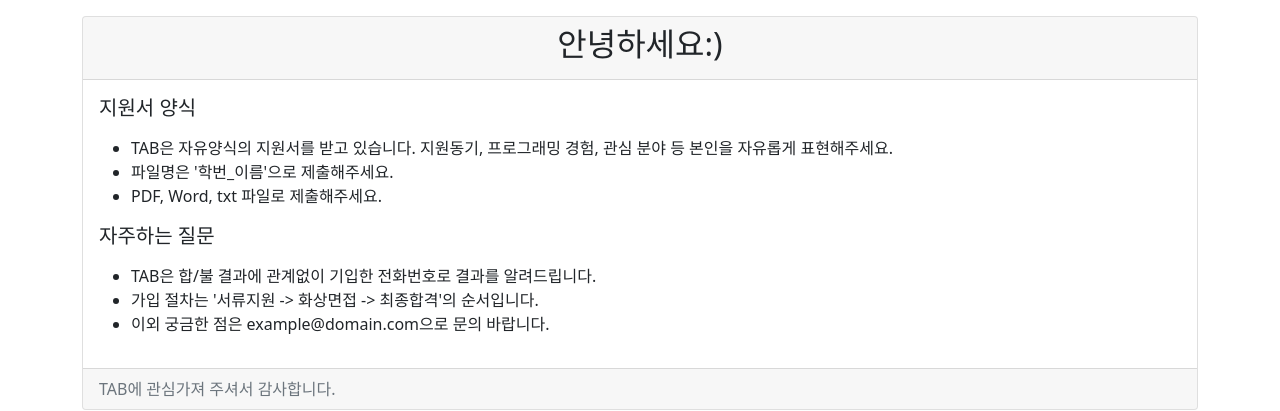
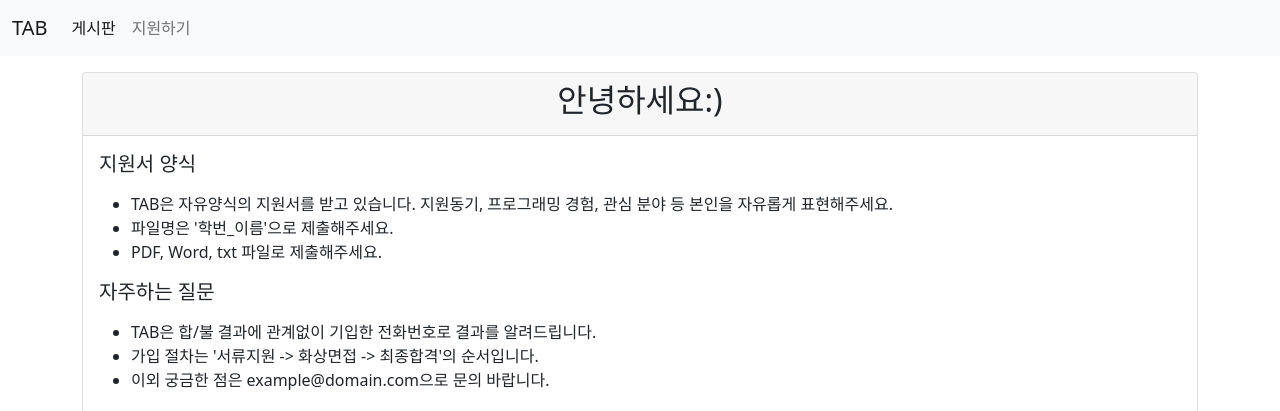
Before and after one commit to Hyeonjae-K/HUFS-TAB, a Django app: template templates/recruiting.html in a window 1280 px wide. Shown: the top 411 px of the page. Run offline with Django 4.2, Linux system fonts and the light colour scheme; the template is opened without the code that fills it, so the values that code supplies are empty.

Commit message:
FEAT - 네비게이션 바 구현

```diff
--- a/templates/base.html
+++ b/templates/base.html
@@ -11,6 +11,8 @@
     <title>TAB</title>
   </head>
   <body>
+    {% include "navbar.html" %}
+
     <div class="container my-3">
     {% block content %}
     {% endblock %}
--- /dev/null
+++ b/templates/navbar.html
@@ -0,0 +1,18 @@
+<nav class="navbar navbar-expand-lg navbar-light bg-light">
+  <div class="container-fluid">
+    <a class="navbar-brand" href="#">TAB</a>
+    <button class="navbar-toggler" type="button" data-bs-toggle="collapse" data-bs-target="#navbarSupportedContent" aria-controls="navbarSupportedContent" aria-expanded="false" aria-label="Toggle navigation">
+      <span class="navbar-toggler-icon"></span>
+    </button>
+    <div class="collapse navbar-collapse" id="navbarSupportedContent">
+      <ul class="navbar-nav me-auto mb-2 mb-lg-0">
+        <li class="nav-item">
+          <a class="nav-link active" aria-current="page" href="{% url 'tab:board' %}">게시판</a>
+        </li>
+        <li class="nav-item">
+          <a class="nav-link" href="{% url 'tab:recruiting' %}">지원하기</a>
+        </li>
+      </ul>
+    </div>
+  </div>
+</nav>
```
